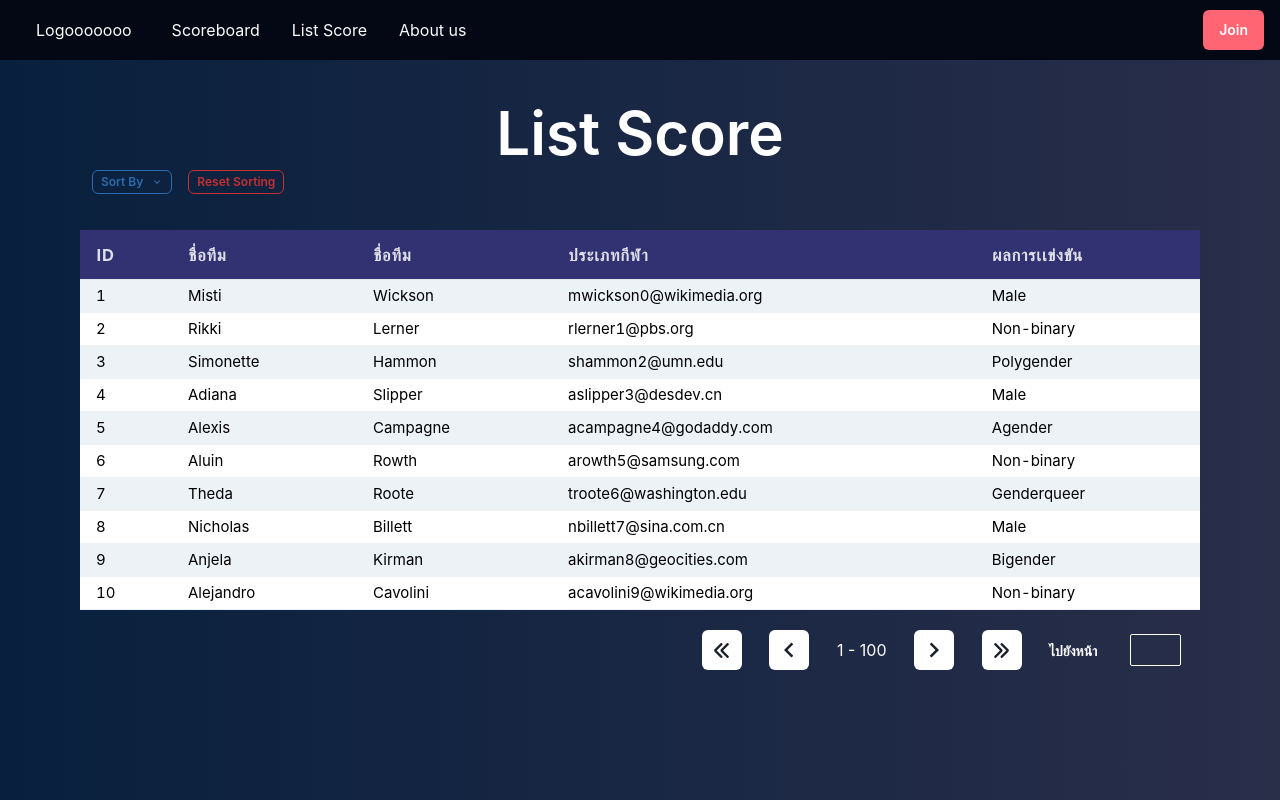
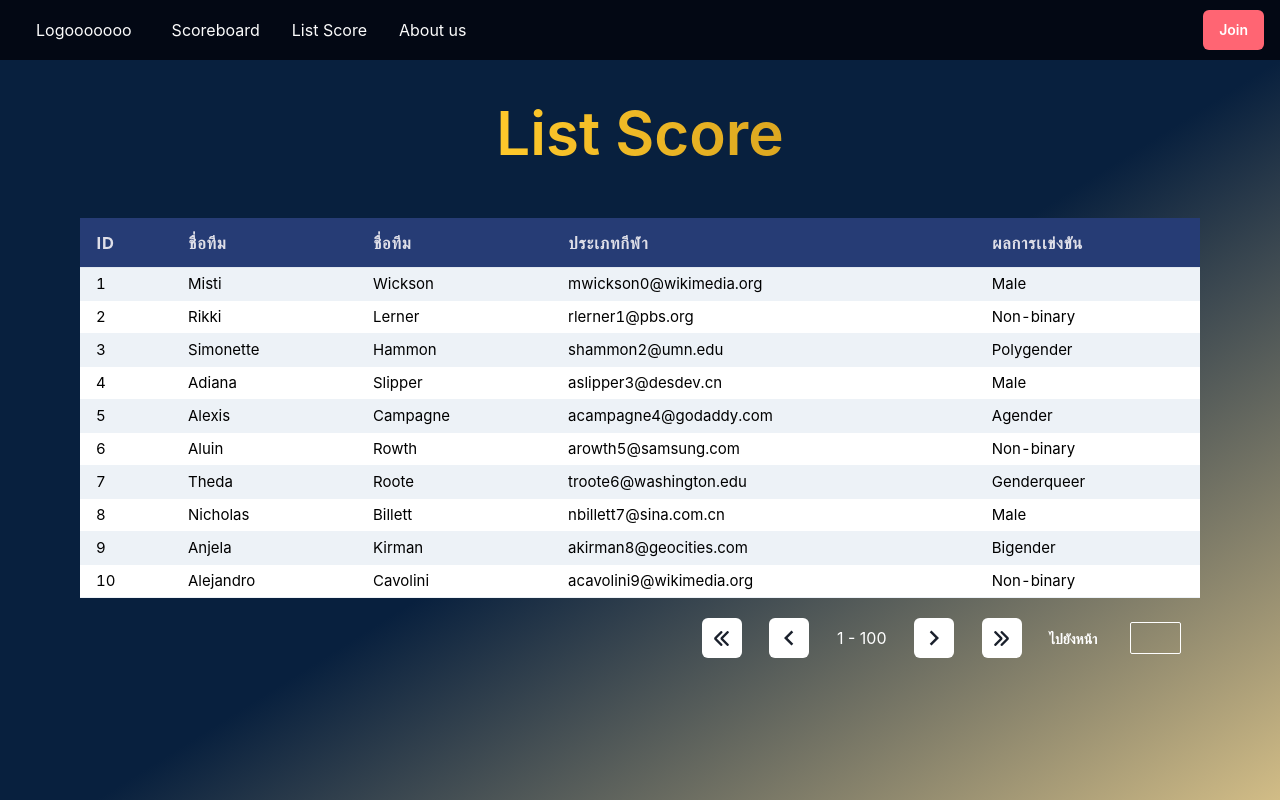
Before and after one commit to JakkapatB/WebscoreboardNewversion, a Next.js app: page /listscore in a window 1280 px wide. Shown: the top 800 px of the page. Built offline with nearby package versions, Linux system fonts and the light colour scheme.

Commit message:
update bg table

```diff
--- a/src/pages/listscorePage/Table/Table.js
+++ b/src/pages/listscorePage/Table/Table.js
@@ -1,7 +1,6 @@
 import React, { useMemo, useState } from "react";
 import { Center, Square, Circle } from "@chakra-ui/react";
 import { Container } from "@chakra-ui/react";
-
 import {
   Table,
   Thead,
@@ -101,9 +100,10 @@ const DataTable = () => {
     }
   };
 
+
   console.log({ cols: allColumns });
   return (
-    <Container maxW="100vw" h="100vh" bgGradient="linear(to-r,#08203e,#292E49)">
+    <Container maxW="100vw" h="100vh" bgGradient="linear(to-tl,#E2c98c,#08203e,#08203e)">
       <Container maxW="6xl">
         {/* <Text p='1em' fontSize='2lpx' textAlign='center' ></Text> */}
         <Box>
@@ -128,7 +128,7 @@ const DataTable = () => {
                   bg: "red.400",
                   zIndex: -1,
                 }}
-                bgGradient="linear(to-l, #ffffff, #ffffff)"
+                bgGradient="linear(to-l, #Dca720, #Ffc92b)"
                 bgClip="text"
               >
                 List Score
@@ -136,56 +136,10 @@ const DataTable = () => {
               <br />
             </Heading>
           </Center>
-          <Menu>
-            {/* button sorting */}
-            <MenuButton
-              alignSelf="center"
-              rightIcon={<ChevronDownIcon />}
-              variant="outline"
-              mx="1em"
-              size="xs"
-              as={Button}
-              colorScheme="blue"
-            >
-              Sort By
-            </MenuButton>
-            <MenuList color="gray.800" zIndex="3" minWidth="240px">
-              <MenuOptionGroup type="radio" onChange={(e) => handleSort(e)}>
-                {allColumns.map((column, idx) => (
-                  <MenuItemOption
-                    icon={
-                      column.isSorted ? (
-                        column.isSortedDesc ? (
-                          <TriangleDownIcon />
-                        ) : (
-                          <TriangleUpIcon />
-                        )
-                      ) : (
-                        ""
-                      )
-                    }
-                    key={idx}
-                    value={column.id}
-                  >
-                    {column.Header}
-                  </MenuItemOption>
-                ))}
-              </MenuOptionGroup>
-            </MenuList>
-          </Menu>
-          <Button
-            size="xs"
-            m="4px"
-            colorScheme="red"
-            variant="outline"
-            onClick={() => setSortBy([])}
-          >
-            Reset Sorting
-          </Button>
         </Box>
 
         <Text p="1em" fontSize="2lpx" textAlign="center"></Text>
-        <Box maxH="30em" overflowY="scroll">
+        <Box maxH="30em" overflowY="scroll" mt={5}>
           <Table
             {...getTableProps()}
             size="sm"
@@ -199,7 +153,7 @@ const DataTable = () => {
               top="0px"
               style={{ overflow: "scroll" }}
               className="font-notosan"
-              bg="#323273"
+              bg="#263c75"
             >
               {headerGroups.map((headerGroup, indexKey) => (
                 <Tr p="0" key={indexKey} {...headerGroup.getHeaderGroupProps()}>
```
Also changed, not shown: src/pages/listscorePage/Table/style.css (added, +13 -0 lines).
